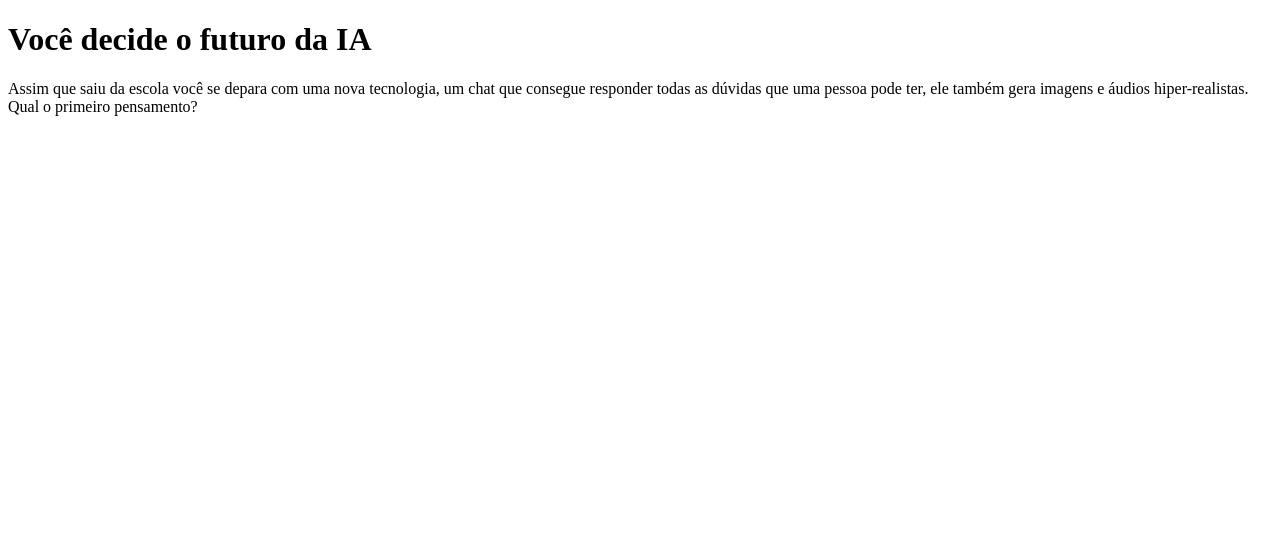
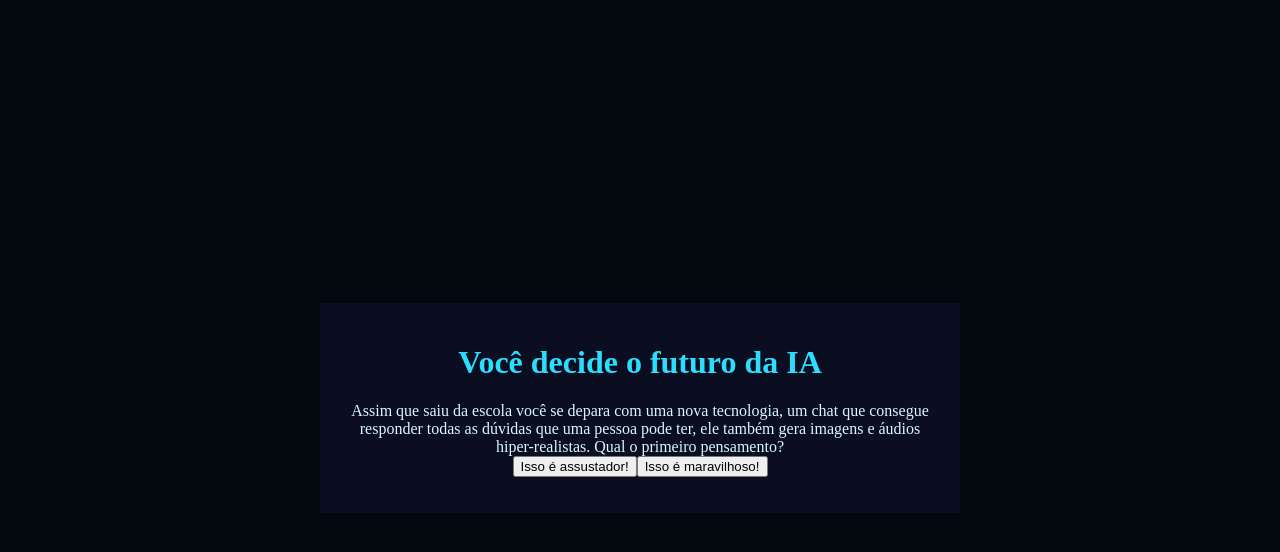
Before and after one commit to bilydkid/Alura_IA, a plain HTML site: page index.html in a window 1280 px wide. Drawn offline with Linux system fonts and the light colour scheme.

Commit message:
Add files via upload

```diff
--- a/script.js
+++ b/script.js
@@ -8,46 +8,106 @@ const perguntas = [
     {
         enunciado: "Assim que saiu da escola você se depara com uma nova tecnologia, um chat que consegue responder todas as dúvidas que uma pessoa pode ter, ele também gera imagens e áudios hiper-realistas. Qual o primeiro pensamento?",
         alternativas: [
-            "Isso é assustador!",
-            "Isso é maravilhoso!"
+            {
+                texto: "Isso é assustador!",
+                afirmacao: "afirmação"
+            },
+            {
+                texto: "Isso é maravilhoso!",
+                afirmacao: "afirmação"
+            }
         ]
     },
     {
-        enunciado: "Com a descoberta desta tecnologia, chamada Inteligência Artificial (IA), uma professora de tecnologia da escola decidiu fazer uma sequência de aulas sobre esta tecnologia. No fim de uma aula ela pede que você escreva um trabalho sobre o uso de IA em sala de aula. Qual atitude você toma?",
+        enunciado: "Com a descoberta desta tecnologia, chamada Inteligência Artificial, uma professora de tecnologia da escola decidiu fazer uma sequência de aulas sobre esta tecnologia. No fim de uma aula ela pede que você escreva um trabalho sobre o uso de IA em sala de aula. Qual atitude você toma?",
         alternativas: [
-            "Utiliza uma ferramenta de busca na internet que utiliza IA para que ela ajude a encontrar informações relevantes para o trabalho e explique numa linguagem que facilite o entendimento.",
-            "Escreve o trabalho com base nas conversas que teve com colegas, algumas pesquisas na internet e conhecimentos próprios sobre o tema.",
+            {
+                texto: "Utiliza uma ferramenta de busca na internet que utiliza IA para que ela ajude a encontrar informações relevantes para o trabalho e explique numa linguagem que facilite o entendimento.",
+                afirmacao: "afirmação"
+            },
+            {
+                texto: "Escreve o trabalho com base nas conversas que teve com colegas, algumas pesquisas na internet e conhecimentos próprios sobre o tema.",
+                afirmacao: "afirmação"
+            }
         ]
     },
     {
-        enunciado: "Após a elaboração do trabalho, a professora realizou um debate entre a turma para entender como foi realizada a pesquisa e escrita. Nessa conversa também foi levantado um ponto muito importante: como a IA impacta o trabalho do futuro. Nesse debate, como você se posiciona?",
+        enunciado: "Após a elaboração do trabalho escrito, a professora realizou um debate entre a turma para entender como foi realizada a pesquisa e escrita. Nessa conversa também foi levantado um ponto muito importante: como a IA impacta o trabalho do futuro. Nesse debate, como você se posiciona?",
         alternativas: [
-            "Defende a ideia de que a IA pode criar novas oportunidades de emprego e melhorar habilidades humanas.",
-            "Me preocupo com as pessoas que perderão seus empregos para máquinas e defendem a importância de proteger os trabalhadores."
+            {
+                texto: "Defende a ideia de que a IA pode criar novas oportunidades de emprego e melhorar habilidades humanas.",
+                afirmacao: "afirmação"
+            },
+            {
+                texto: "Me preocupo com as pessoas que perderão seus empregos para máquinas e defendem a importância de proteger os trabalhadores.",
+                afirmacao: "afirmação"
+            }
         ]
     },
     {
         enunciado: "Ao final da discussão, você precisou criar uma imagem no computador que representasse o que pensa sobre IA. E agora?",
         alternativas: [
-            "Criar uma imagem utilizando uma plataforma de design como o Paint.",
-            "Criar uma imagem utilizando um gerador de imagem de IA."
+            {
+                texto: "Criar uma imagem utilizando uma plataforma de design como o Paint.",
+                afirmacao: "afirmação"
+            },
+            {
+                texto: "Criar uma imagem utilizando um gerador de imagem de IA.",
+                afirmacao: "afirmação"
+            }
         ]
     },
     {
-        enunciado: "Você tem um trabalho em grupo de biologia para entregar na semana seguinte, o andamento do trabalho está um pouco atrasado e uma pessoa do seu grupo decidiu fazer com ajuda de uma IA. O problema é que o trabalho está totalmente igual ao do chat. O que você faz?",
+        enunciado: "Você tem um trabalho em grupo de biologia para entregar na semana seguinte, o andamento do trabalho está um pouco atrasado e uma pessoa do seu grupo decidiu fazer com ajuda da IA. O problema é que o trabalho está totalmente igual ao do chat. O que você faz? ",
         alternativas: [
-           "Escrever comandos para o chat é uma forma de contribuir com o trabalho, por isso não é um problema utilizar o texto inteiro.",
-            "O chat pode ser uma tecnologia muito avançada, mas é preciso manter a atenção pois toda máquina erra, por isso revisar o trabalho e contribuir com as perspectivas pessoais é essencial."
+            {
+                texto: "Escrever comandos para o chat é uma forma de contribuir com o trabalho, por isso não é um problema utilizar o texto inteiro.",
+                afirmacao: "afirmação"
+            },
+            {
+                texto: "O chat pode ser uma tecnologia muito avançada, mas é preciso manter a atenção pois toda máquina erra, por isso revisar o trabalho e contribuir com as perspectivas pessoais é essencial.",
+                afirmacao: "afirmação"
+            }
         ]
     },
 ];
 
+
 let atual = 0;
 let perguntaAtual;
+let historiaFinal = "";
 
 function mostraPergunta() {
+    if (atual >= perguntas.length) {
+        mostraResultado();
+        return;
+    }
     perguntaAtual = perguntas[atual];
     caixaPerguntas.textContent = perguntaAtual.enunciado;
+    caixaAlternativas.textContent = "";
+    mostraAlternativas();
+}
+
+function mostraAlternativas(){
+    for(const alternativa of perguntaAtual.alternativas) {
+        const botaoAlternativas = document.createElement("button");
+        botaoAlternativas.textContent = alternativa.texto;
+        botaoAlternativas.addEventListener("click", () => respostaSelecionada(alternativa));
+        caixaAlternativas.appendChild(botaoAlternativas);
+    }
+}
+
+function respostaSelecionada(opcaoSelecionada) {
+    const afirmacoes = opcaoSelecionada.afirmacao;
+    historiaFinal += afirmacoes + " ";
+    atual++;
+    mostraPergunta();
+}
+
+function mostraResultado() {
+    caixaPerguntas.textContent = "Em 2049...";
+    textoResultado.textContent = historiaFinal;
+    caixaAlternativas.textContent = "";
 }
 
 mostraPergunta();
--- a/style.css
+++ b/style.css
@@ -0,0 +1,29 @@
+:root{
+    --cor-fundo: #01080E ;
+    --cor-principal: #0B0D20 ;
+    --cor-secundaria: #212333;
+    --cor-destaque: #2BDEFD;
+    --cor-texto: #D7F9FF;
+
+}
+
+body {
+    background-color: var(--cor-fundo);
+    color: var(--cor-texto);
+    display: flex;
+    justify-content: center;
+    align-items: center;
+    min-height: 100vh;
+}
+
+.caixa-principal{
+    background-color: var(--cor-principal);
+    width: 90%;
+    max-width: 600px;
+    text-align: center;
+    padding: 20px;
+}
+
+h1{
+    color: var(--cor-destaque);
+}
```
Also changed, not shown: index.html (line endings or trailing spaces).
